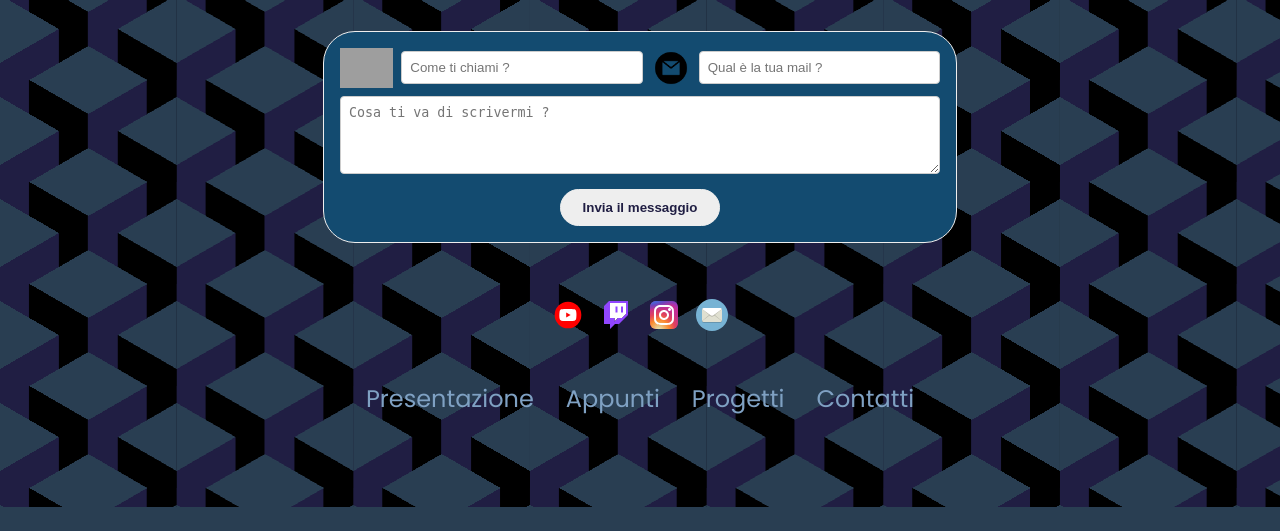
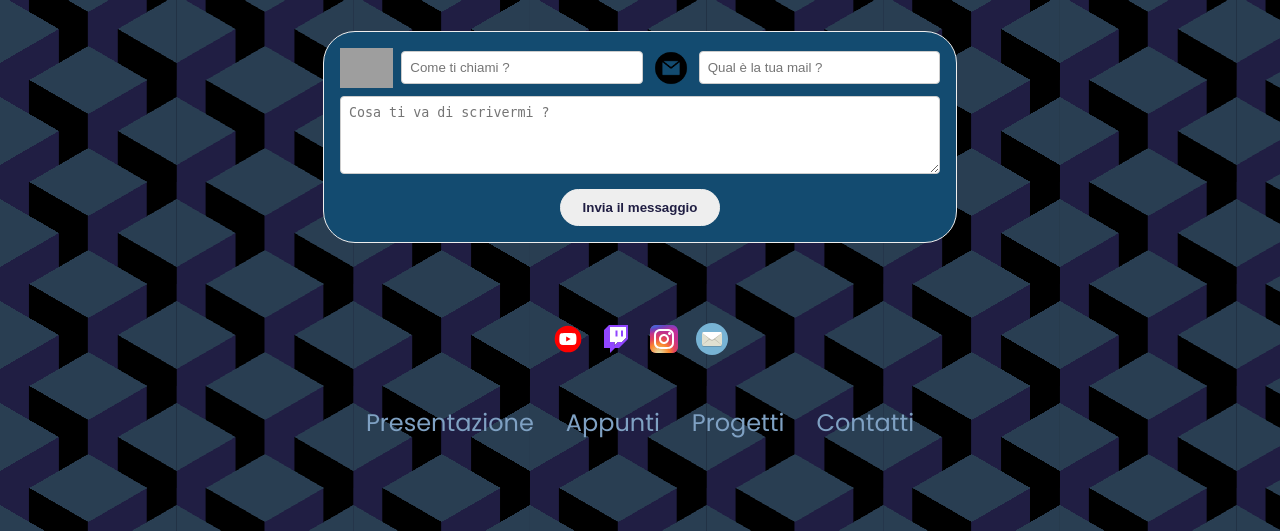
Before and after one commit to h4students98/h4students98.github.io, a PHP site: page / in a window 1280 px wide. Shown: the part 3694-4225 px from the top of the page. Before the commit the page ends 4201 px from the top, so only its background shows below. Run offline with PHP 8.4, Linux system fonts and the light colour scheme; grey boxes are pictures that could not be loaded.

Commit message:
Update style.css footer margin

```diff
--- a/style.css
+++ b/style.css
@@ -591,9 +591,9 @@ article .icon {
 /* FOOTER SECTION */
 
 footer {
-  margin-top: 1rem;
+  margin-top: 3rem;
   height: 26vh;
-  margin: 0 1rem;
+  /* margin: 0 1rem; */
 }
 
 footer p {
```
